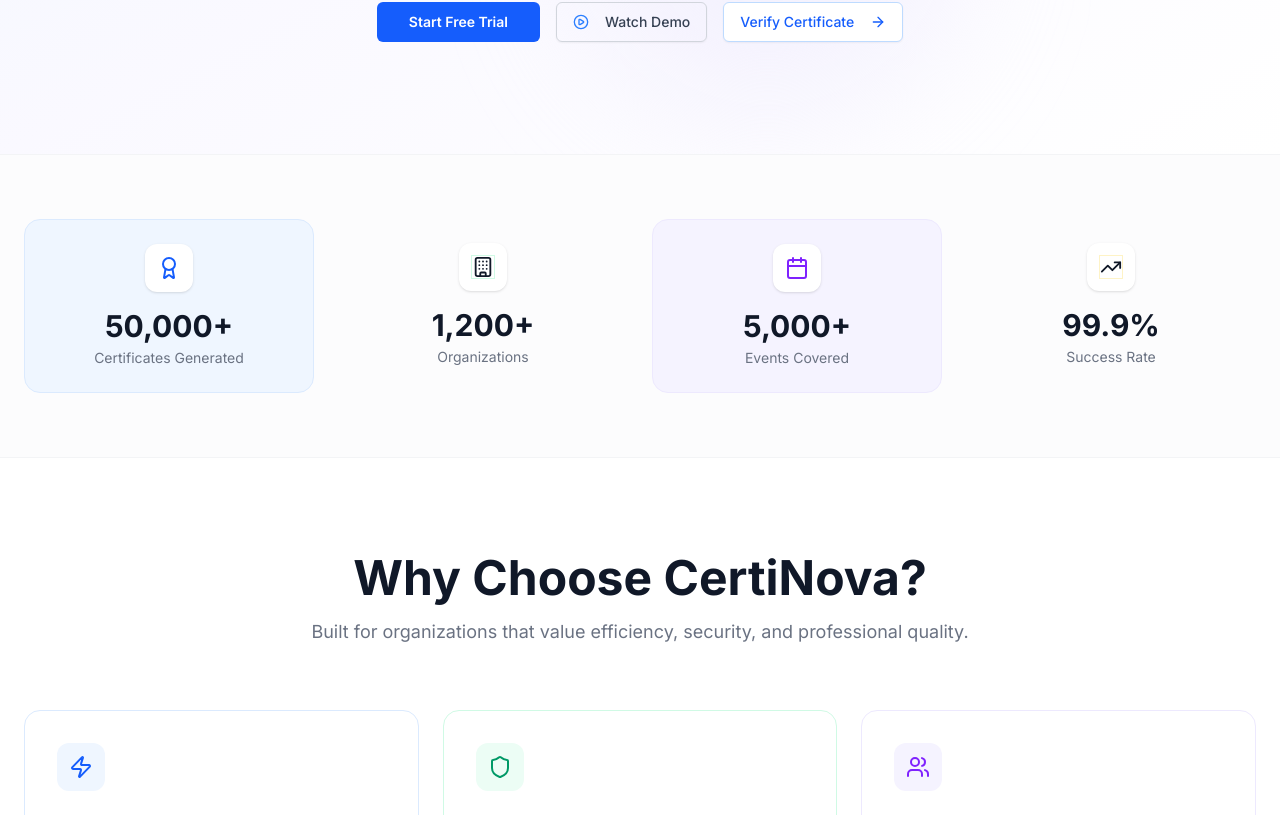
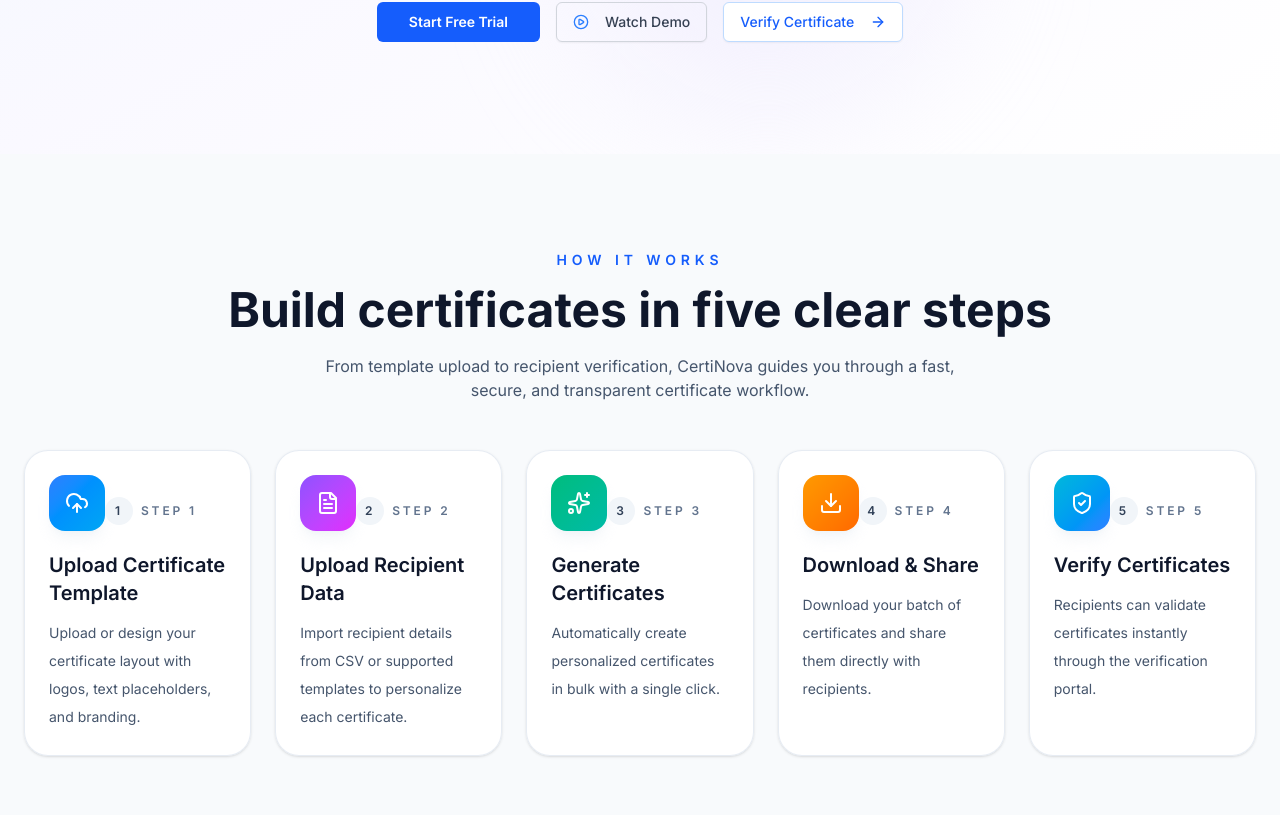
Before and after one commit to 12fahed/CertiNova, a Next.js app in the folder certinova-frontend/: page / in a window 1280 px wide. Shown: the part 605-1420 px from the top of the page. Built offline with nearby package versions, Linux system fonts and the light colour scheme; no server answers.

Commit message:
Add How It Works section to homepage

```diff
--- a/certinova-frontend/src/app/(about)/page.tsx
+++ b/certinova-frontend/src/app/(about)/page.tsx
@@ -19,7 +19,12 @@
   Building,
   TrendingUp,
   Shield,
+  ShieldCheck,
   Clock,
+  UploadCloud,
+  FileText,
+  Sparkles,
+  Download,
   PlayCircle,
   Lock,
   ArrowRight,
@@ -66,7 +71,8 @@
       label: 'Organizations',
       value: '1,200+',
       icon: Building,
-      color: 'text-emerald-600", bg: "bg-emerald-50 border border-emerald-100',
+      color: 'text-emerald-600',
+      bg: 'bg-emerald-50 border border-emerald-100',
     },
     {
       label: 'Events Covered',
@@ -79,7 +85,8 @@
       label: 'Success Rate',
       value: '99.9%',
       icon: TrendingUp,
-      color: 'text-amber-600", bg: "bg-amber-50 border border-amber-100',
+      color: 'text-amber-600',
+      bg: 'bg-amber-50 border border-amber-100',
     },
   ];
 
@@ -164,6 +171,44 @@
       bgColor: 'bg-cyan-50',
       border: 'border-cyan-100',
       glow: 'group-hover:shadow-cyan-100',
+    },
+  ];
+
+  const howItWorksSteps = [
+    {
+      title: 'Upload Certificate Template',
+      description:
+        'Upload or design your certificate layout with logos, text placeholders, and branding.',
+      icon: UploadCloud,
+      accent: 'from-blue-500 to-sky-500',
+    },
+    {
+      title: 'Upload Recipient Data',
+      description:
+        'Import recipient details from CSV or supported templates to personalize each certificate.',
+      icon: FileText,
+      accent: 'from-violet-500 to-fuchsia-500',
+    },
+    {
+      title: 'Generate Certificates',
+      description:
+        'Automatically create personalized certificates in bulk with a single click.',
+      icon: Sparkles,
+      accent: 'from-emerald-500 to-teal-500',
+    },
+    {
+      title: 'Download & Share',
+      description:
+        'Download your batch of certificates and share them directly with recipients.',
+      icon: Download,
+      accent: 'from-amber-500 to-orange-500',
+    },
+    {
+      title: 'Verify Certificates',
+      description:
+        'Recipients can validate certificates instantly through the verification portal.',
+      icon: ShieldCheck,
+      accent: 'from-cyan-500 to-blue-500',
     },
   ];
 
@@ -261,6 +306,55 @@
                 </Button>
               </div>
             </motion.div>
+          </div>
+        </section>
+
+        {/* How It Works Section */}
+        <section className="py-24 bg-slate-50 dark:bg-slate-950/90">
+          <div className="container mx-auto px-6">
+            <motion.div
+              initial={{ opacity: 0, y: 20 }}
+              animate={{ opacity: 1, y: 0 }}
+              className="text-center mb-12"
+            >
+              <p className="text-sm font-semibold uppercase tracking-[0.35em] text-blue-600">
+                How It Works
+              </p>
+              <h2 className="mt-4 text-4xl md:text-5xl font-bold text-slate-900 dark:text-slate-50">
+                Build certificates in five clear steps
+              </h2>
+              <p className="mx-auto mt-5 max-w-2xl text-base text-slate-600 dark:text-slate-300">
+                From template upload to recipient verification, CertiNova guides you through a fast,
+                secure, and transparent certificate workflow.
+              </p>
+            </motion.div>
+
+            <div className="grid gap-6 lg:grid-cols-5">
+              {howItWorksSteps.map((step, index) => (
+                <motion.div
+                  key={step.title}
+                  initial={{ opacity: 0, y: 20 }}
+                  animate={{ opacity: 1, y: 0 }}
+                  transition={{ delay: 0.1 * index, duration: 0.5 }}
+                  whileHover={{ y: -6, scale: 1.01 }}
+                  className="group rounded-3xl border border-slate-200/80 bg-white/95 p-6 shadow-sm transition duration-300 hover:-translate-y-1 hover:shadow-xl dark:border-slate-800/80 dark:bg-slate-900/90"
+                >
+                  <div
+                    className={`mb-5 inline-flex h-14 w-14 items-center justify-center rounded-2xl bg-gradient-to-br ${step.accent} text-white shadow-lg shadow-slate-200/40 dark:shadow-slate-800/40`}
+                  >
+                    <step.icon className="h-6 w-6" />
+                  </div>
+                  <div className="mb-3 inline-flex items-center gap-2 text-xs font-semibold uppercase tracking-[0.24em] text-slate-500 dark:text-slate-400">
+                    <span className="inline-flex h-7 w-7 items-center justify-center rounded-full bg-slate-100 text-slate-700 dark:bg-slate-800 dark:text-slate-300">
+                      {index + 1}
+                    </span>
+                    Step {index + 1}
+                  </div>
+                  <h3 className="text-xl font-semibold text-slate-900 dark:text-slate-100">{step.title}</h3>
+                  <p className="mt-3 text-sm leading-7 text-slate-600 dark:text-slate-300">{step.description}</p>
+                </motion.div>
+              ))}
+            </div>
           </div>
         </section>
 
```
